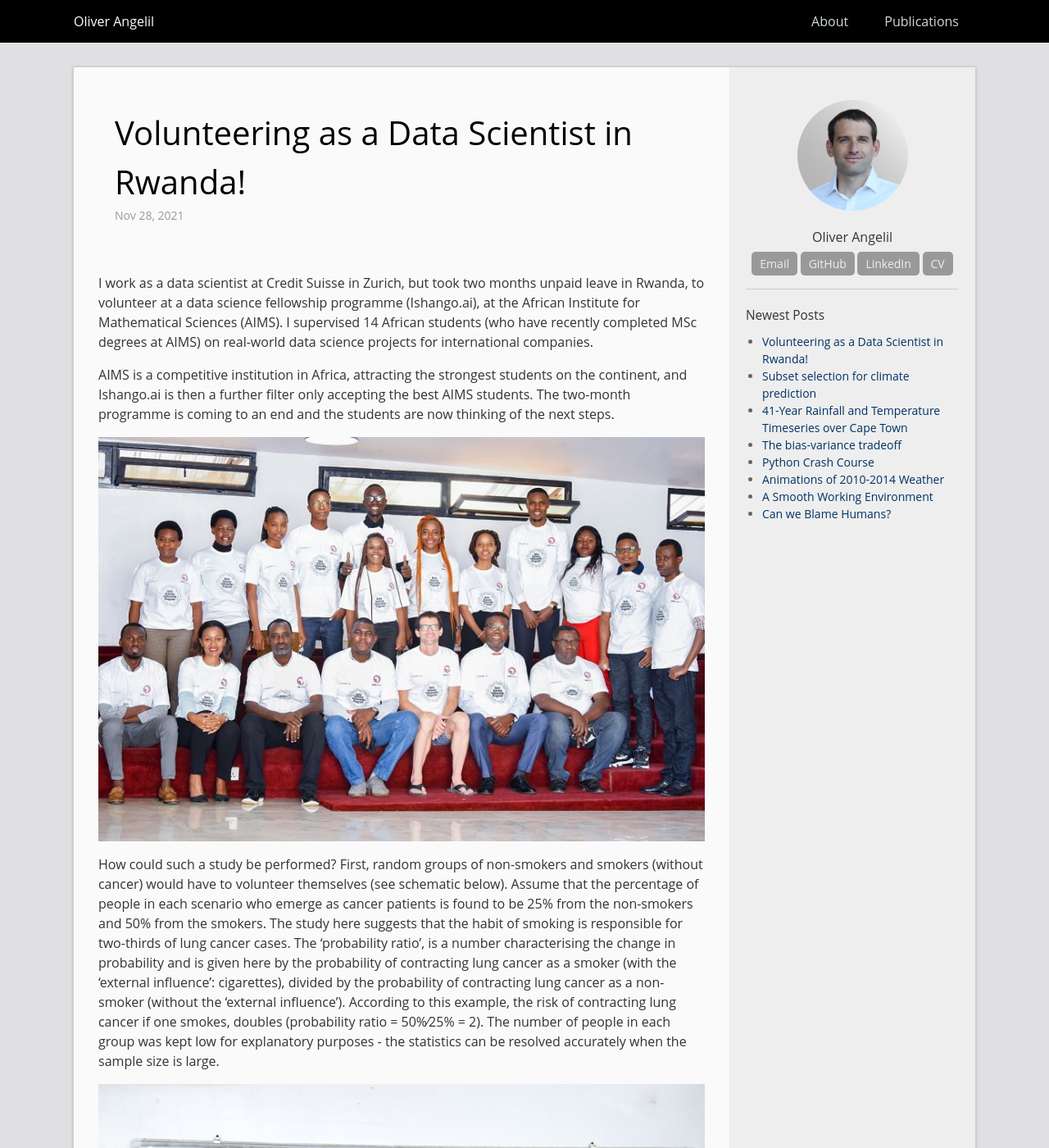
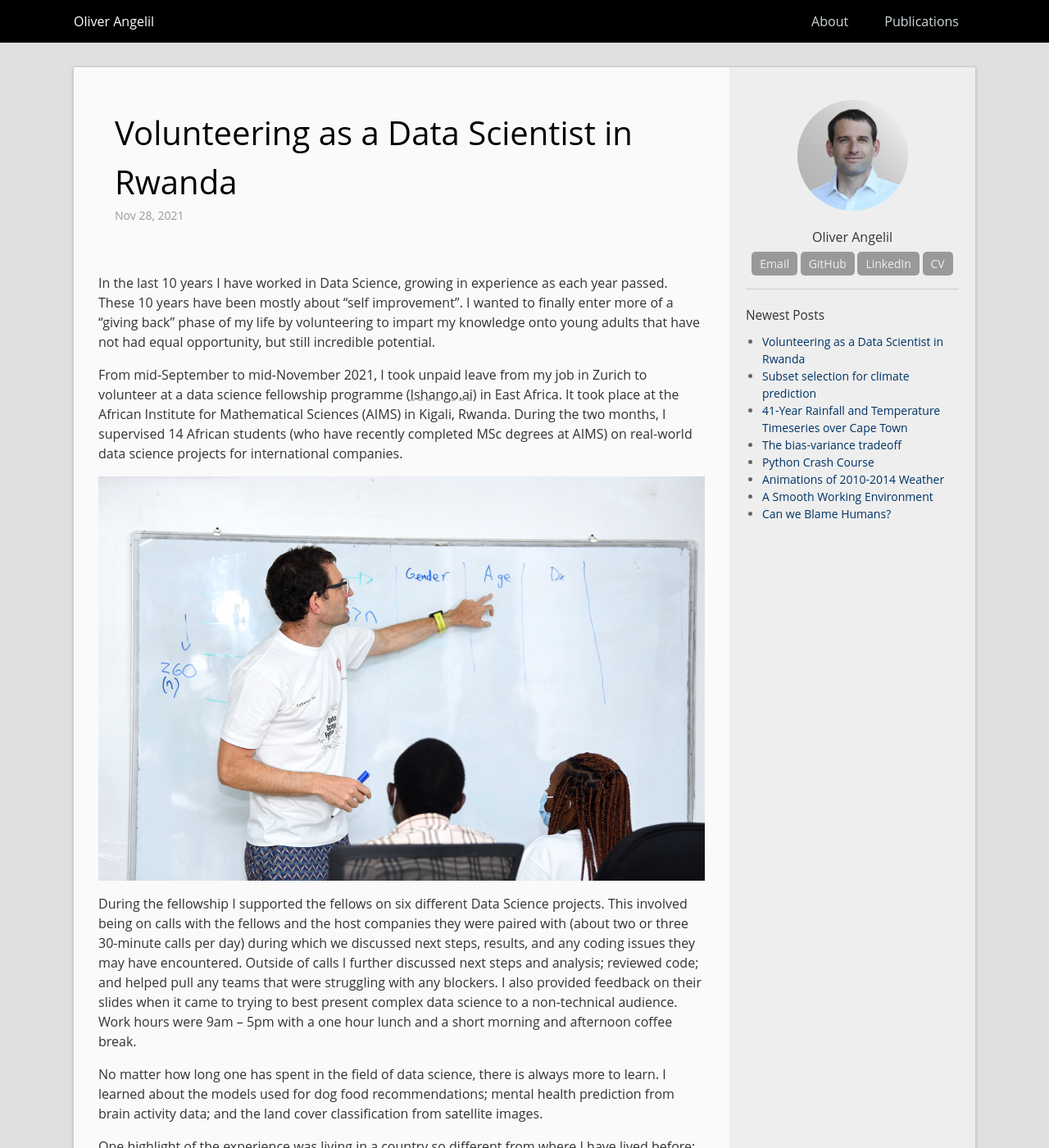
Before and after one commit to oliverangelil/oliverangelil.github.io, a Jekyll site: the page built from _posts/2021-11-28-volunteering.md, in a window 1280 px wide and 1400 px high. Shown: the whole window at 82% size. Built offline with Jekyll 4.4.1, drawn with Linux system fonts in a browser that asks for light colours; comment, search, counter and statistics services are not loaded; some of the changed text lies outside the part shown.

Commit message:
Update 2021-11-28-volunteering.md

```diff
--- a/_posts/2021-11-28-volunteering.md
+++ b/_posts/2021-11-28-volunteering.md
@@ -1,57 +1,25 @@
 ---
 layout: post
-title:  "Volunteering as a Data Scientist in Rwanda!"
+title:  "Volunteering as a Data Scientist in Rwanda"
 date:   2021-11-28 09:53:02
 categories: data-science volunteering
 permalink: /posts/volunteering
-image: "https://github.com/oliverangelil/oliverangelil.github.io/blob/master/photos/blog1_badwater_basin.jpg?raw=true"
+image: "https://github.com/oliverangelil/oliverangelil.github.io/blob/master/photos/blog8_group.jpeg?raw=true"
 ---
-I work as a data scientist at Credit Suisse in Zurich, but took two months unpaid leave in Rwanda, to volunteer at a data science fellowship programme (Ishango.ai), at the African Institute for Mathematical Sciences (AIMS). I supervised 14 African students (who have recently completed MSc degrees at AIMS) on real-world data science projects for international companies.
+In the last 10 years I have worked in Data Science, growing in experience as each year passed. These 10 years have been mostly about “self improvement”. I wanted to finally enter more of a “giving back” phase of my life by volunteering to impart my knowledge onto young adults that have not had equal opportunity, but still incredible potential.
 
-AIMS is a competitive institution in Africa, attracting the strongest students on the continent, and Ishango.ai is then a further filter only accepting the best AIMS students. The two-month programme is coming to an end and the students are now thinking of the next steps.
+From mid-September to mid-November 2021, I took unpaid leave from my job in Zurich to volunteer at a data science fellowship programme ([Ishango.ai](https://ishango.ai/)) in East Africa. It took place at the African Institute for Mathematical Sciences (AIMS) in Kigali, Rwanda. During the two months, I supervised 14 African students (who have recently completed MSc degrees at AIMS) on real-world data science projects for international companies.
 
+![whiteboard](https://github.com/oliverangelil/oliverangelil.github.io/blob/master/photos/blog8_whiteboard.jpeg?raw=true)
 
+During the fellowship I supported the fellows on six different Data Science projects. This involved being on calls with the fellows and the host companies they were paired with (about two or three 30-minute calls per day) during which we discussed next steps, results, and any coding issues they may have encountered. Outside of calls I further discussed next steps and analysis; reviewed code; and helped pull any teams that were struggling with any blockers. I also provided feedback on their slides when it came to trying to best present complex data science to a non-technical audience. Work hours were 9am – 5pm with a one hour lunch and a short morning and afternoon coffee break.
 
-![lung cancer causes](https://github.com/oliverangelil/oliverangelil.github.io/blob/master/photos/blog8_group.jpeg?raw=true)
+No matter how long one has spent in the field of data science, there is always more to learn. I learned about the models used for dog food recommendations; mental health prediction from brain activity data; and the land cover classification from satellite images.
 
-How could such a study be performed? First, random groups of non-smokers and smokers (without cancer) would have to volunteer themselves (see schematic below). Assume that the percentage of people in each scenario who emerge as cancer patients is found to be 25% from the non-smokers and 50% from the smokers. The study here suggests that the habit of smoking is responsible for two-thirds of lung cancer cases. The 'probability ratio', is a number characterising the change in probability and is given here by the probability of contracting lung cancer as a smoker (with the 'external influence': cigarettes), divided by the probability of contracting lung cancer as a non-smoker (without the 'external influence'). According to this example, the risk of contracting lung cancer if one smokes, doubles (probability ratio = 50%⁄25% = 2). The number of people in each group was kept low for explanatory purposes - the statistics can be resolved accurately when the sample size is large.
-
-![smoking test](https://github.com/oliverangelil/oliverangelil.github.io/blob/master/photos/blog8_whiteboard.jpeg?raw=true)
-
-The analogy provided above is a fitting one in terms of my work. The resemblances are highlighted in the following table:
-
-
-<table class="table-bordered">
-<thead>
-<tr>
-<th></th>
-<th>In my analogy</th>
-<th>In my work</th>
-</tr>
-</thead>
-<tbody>
-<tr>
-<th>The 'altered' scenario: </th>
-<td>the smokers</td>
-<td>model simulations representing a world with human activity</td>
-</tr>
-<tr>
-<th>The 'natural' scenario: </th>
-<td>the non-smokers</td>
-<td>model simulations representing a world without human activity</td>
-</tr>
-<tr>
-<th>The 'event' we are interested in: </th>
-<td>lung cancer</td>
-<td>an extreme weather event</td>
-</tr>
-</tbody>
-</table>
-
-We can think of what is happening on Earth as an experiment which began roughly 200 years ago at the start of the Industrial Revolution. The current state of the atmosphere has deviated from its natural state just as the state of a smoker’s vital organs is altered from a natural state after being introduced to smoking. If the schematic above were to be remade within the climate context, it would look as follows:
+One highlight of the experience was living in a country so different from where I have lived before; as well as forming life-long friendships with many of the fellows. Their backgrounds are very different from my own; but we connected very strongly.
 
 ![smoking test](https://github.com/oliverangelil/oliverangelil.github.io/blob/master/photos/blog8_pointing.jpeg?raw=true)
 
-This figure illustrates a popular method carried out by current event attribution in order to approximate human contribution to the chance of weather extremes. The question marks symbolise a primary objective: to establish the probability of occurrence of various weather extremes in both a world with and without anthropogenic emissions. Like in the smoking analogy, a 'probability ratio' can subsequently be calculated.
+My advice to anyone considering doing something similar, would be: Get out of your comfort zone and do something that will not only change your perspective on life forever, but will also help upskill young Africans that have not had the same opportunities you have had!
 
 ![smoking test](https://github.com/oliverangelil/oliverangelil.github.io/blob/master/photos/blog8_run.jpeg?raw=true)
```
